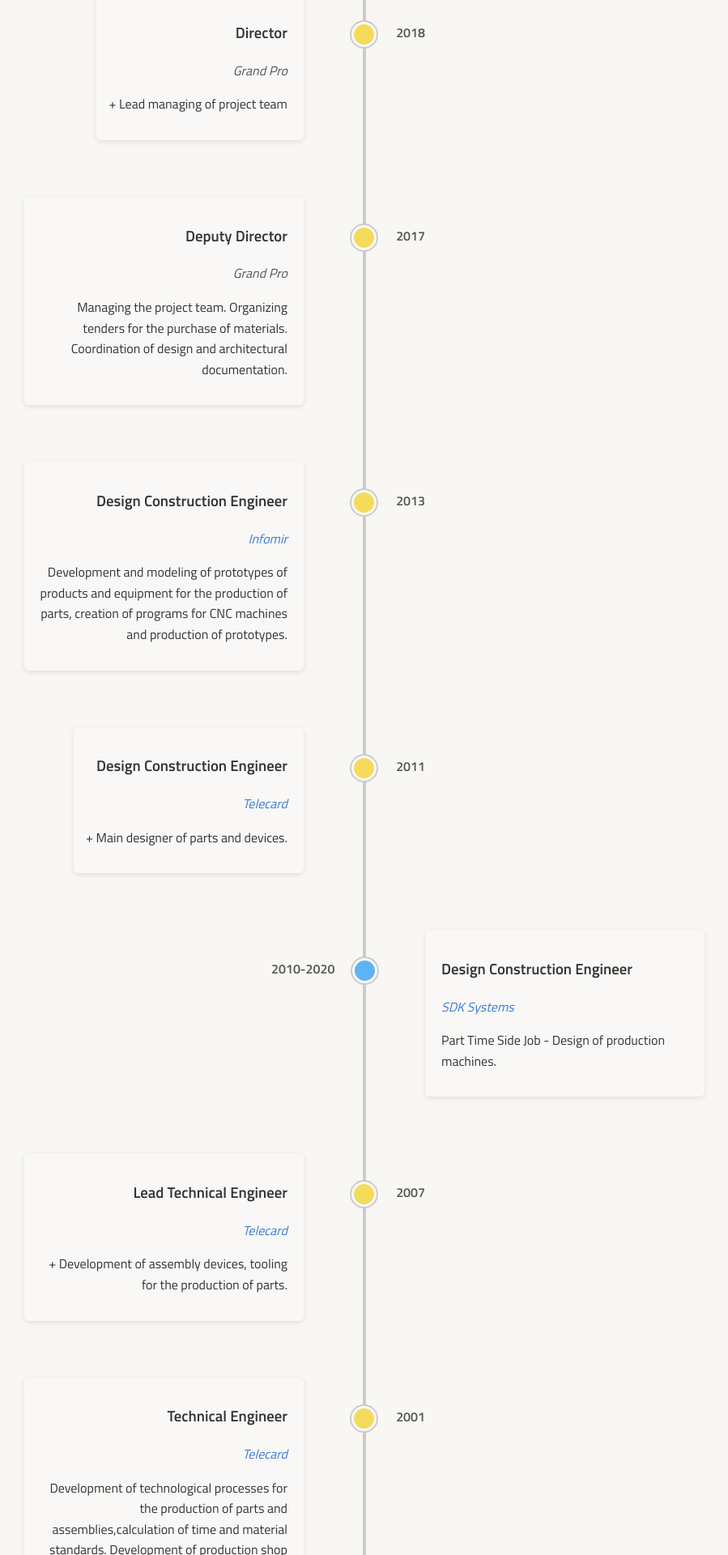
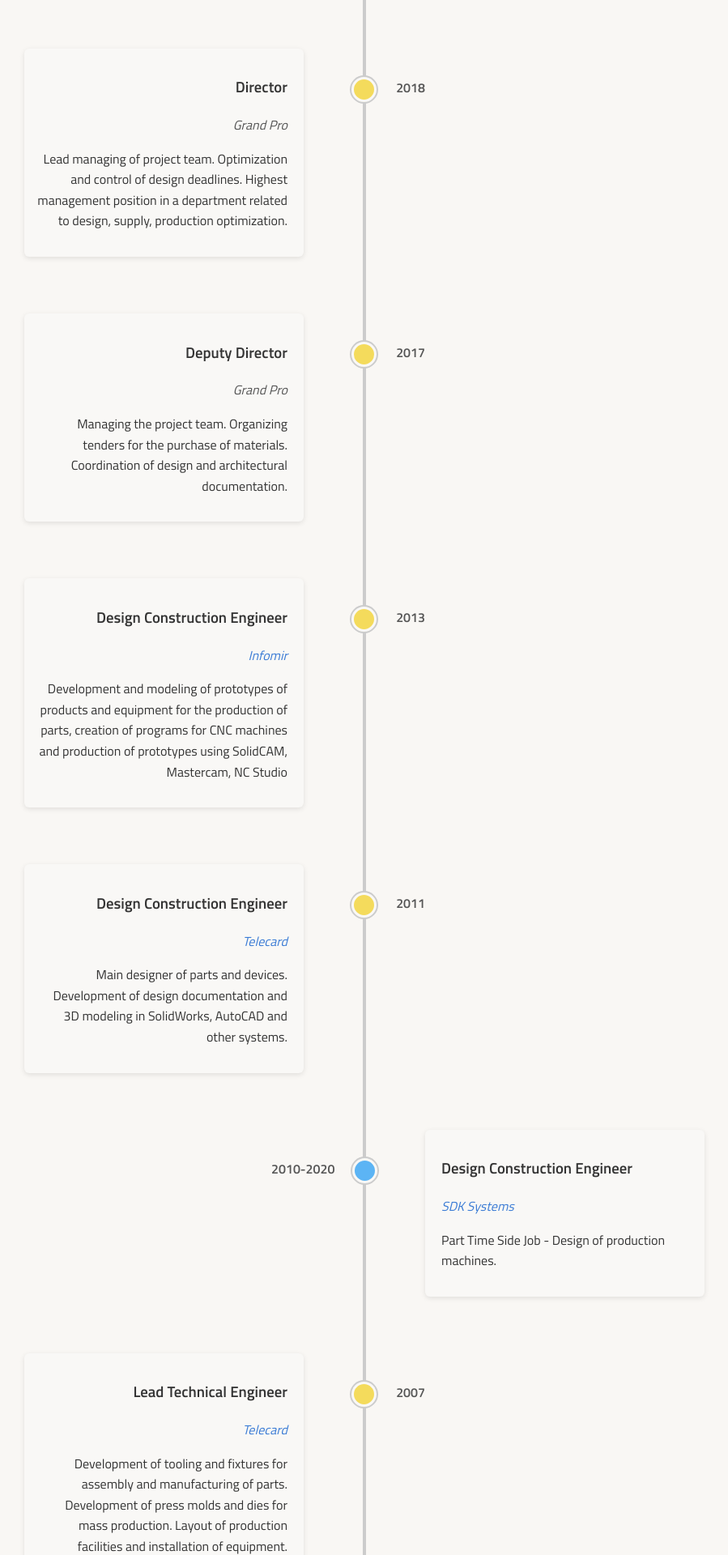
Before and after one commit to andrii-malakhovtsev/denys-portfolio, a React (Vite) app: page / in a window 1280 px wide. Shown: the part 1589-3509 px from the top of the page at 81% size, without its empty margins (190-1089 px from the left). Built offline with nearby package versions, Linux system fonts and the light colour scheme.

Commit message:
Updated "Experience" section descriptions

```diff
--- a/src/components/Timeline.jsx
+++ b/src/components/Timeline.jsx
@@ -7,6 +7,7 @@ const timelineData = [
     type: 'fulltime',
     title: 'Head of the Logistics and Technical Support Department',
     company: 'Tesla Build Group',
+    description: 'Incoming supply quality control. Optimization of financial balance for production.',
   },
 
   {
@@ -14,7 +15,8 @@ const timelineData = [
     type: 'fulltime',
     title: 'Director',
     company: 'Grand Pro',
-    description: '+ Lead managing of project team',
+    description: 'Lead managing of project team. Optimization and control of design deadlines. ' +
+    'Highest management position in a department related to design, supply, production optimization.',
   },
   {
     year: '2017',
@@ -23,7 +25,7 @@ const timelineData = [
     company: 'Grand Pro',
     description: 'Managing the project team. ' +
     'Organizing tenders for the purchase of materials. ' +
-    'Coordination of design and architectural documentation.',
+    'Coordination of design and architectural documentation. '
   },
   {
     year: '2013',
@@ -33,7 +35,8 @@ const timelineData = [
     companyUrl: 'https://www.infomir.eu/',
     description: 'Development and modeling of prototypes of ' +
     'products and equipment for the production of parts, ' +
-    'creation of programs for CNC machines and production of prototypes.',
+    'creation of programs for CNC machines and production of prototypes using ' +
+    'SolidCAM, Mastercam, NC Studio',
   },
   {
     year: '2011',
@@ -41,7 +44,8 @@ const timelineData = [
     title: 'Design Construction Engineer',
     company: 'Telecard',
     companyUrl: 'https://telecard.odessa.ua/',
-    description: '+ Main designer of parts and devices.',
+    description: 'Main designer of parts and devices. Development of design documentation '
+    + 'and 3D modeling in SolidWorks, AutoCAD and other systems.',
   },
   {
     year: '2010-2020',
@@ -57,7 +61,9 @@ const timelineData = [
     title: 'Lead Technical Engineer',
     company: 'Telecard',
     companyUrl: 'https://telecard.odessa.ua/',
-    description: '+ Development of assembly devices, tooling for the production of parts.',
+    description: 'Development of tooling and fixtures for assembly and manufacturing '
+    + 'of parts. Development of press molds and dies for mass production. Layout of production '
+    + 'facilities and installation of equipment. Construction of technological lines.',
   },
   {
     year: '2001',
@@ -66,12 +72,13 @@ const timelineData = [
     company: 'Telecard',
     companyUrl: 'https://telecard.odessa.ua/',
     description: 'Development of technological processes for the production of parts and assemblies,'
-    + 'calculation of time and material standards. Development of production shop layouts, installation of equipment lines.',
+    + ' calculation of time and material standards. Development of production shop layouts, '
+    + ' installation of equipment lines.',
   },
   {
     year: '2000',
     type: 'education',
-    title: 'Master\'s Degree in Mechanical Engineering',
+    title: 'Master\'s Degree in Processing Technology',
     company: 'Odesa National Technical University',
     companyUrl: 'https://ontu.edu.ua/',
   },
```
